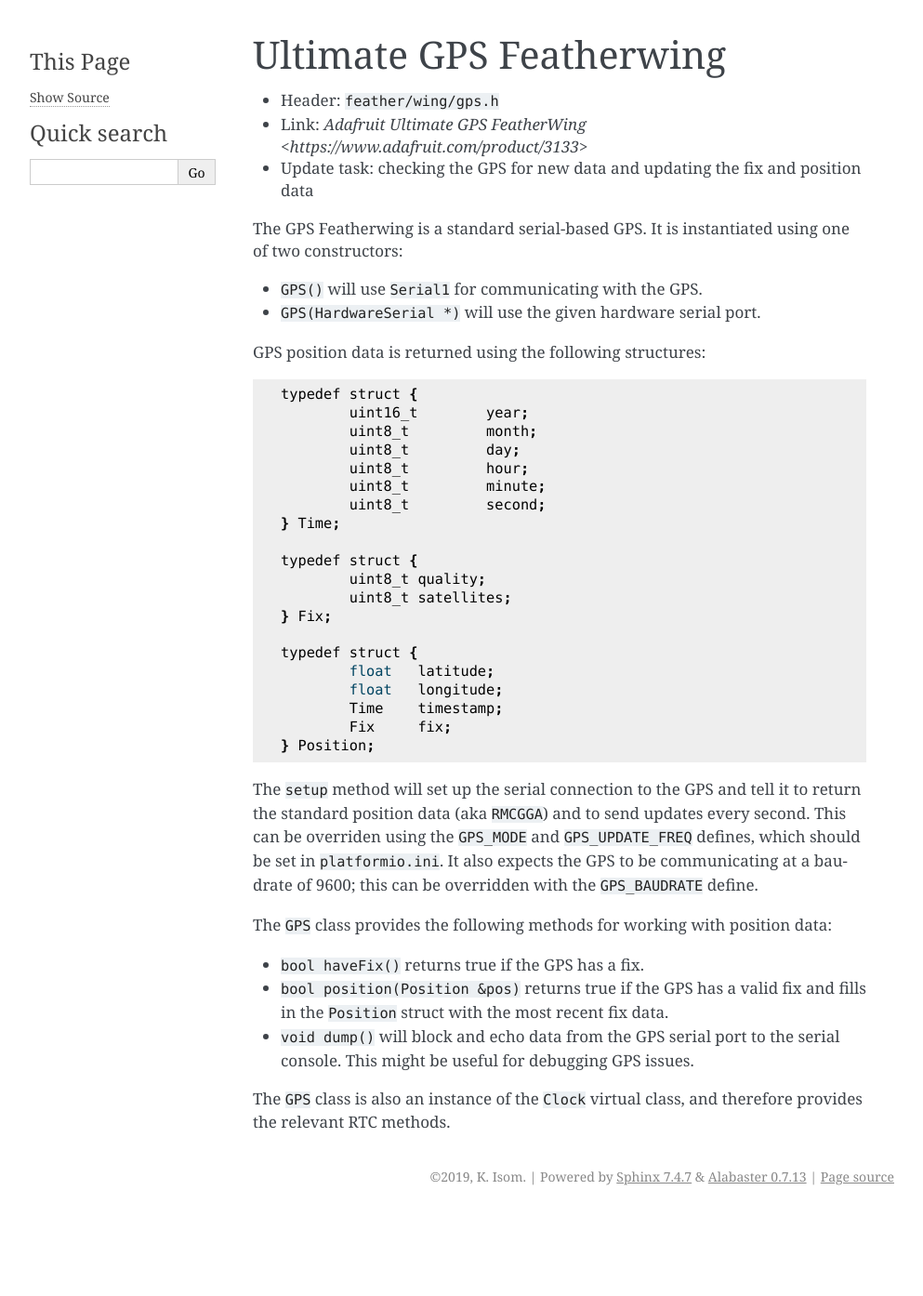
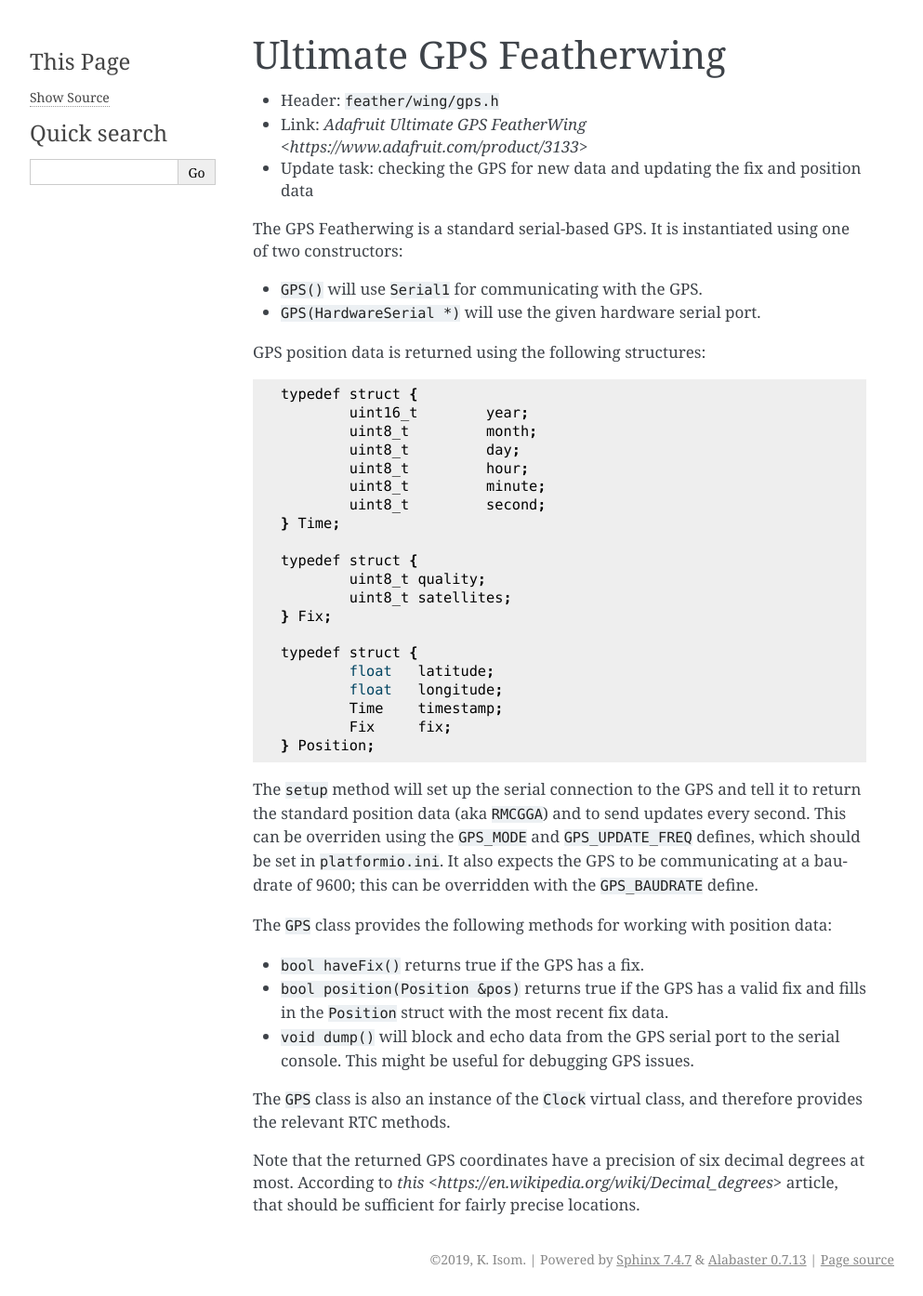
Before and after one commit to kisom/featherlib, a Sphinx documentation site: the page built from docs/ultimate_gps.rst, in a window 1280 px wide. Shown: the whole page at 93% size, without its empty margins (148-1141 px from the left). Built offline with Sphinx 7.4.7, drawn with Linux system fonts in a browser that asks for light colours; before the commit the page ends 1305 px from its top, so only the background shows below that.

Commit message:
Document GPS precision.

```diff
--- a/docs/ultimate_gps.rst
+++ b/docs/ultimate_gps.rst
@@ -52,3 +52,8 @@
 
 The ``GPS`` class is also an instance of the ``Clock`` virtual class,
 and therefore provides the relevant RTC methods.
+
+Note that the returned GPS coordinates have a precision of six
+decimal degrees at most. According to
+`this <https://en.wikipedia.org/wiki/Decimal_degrees>` article,
+that should be sufficient for fairly precise locations.
```
